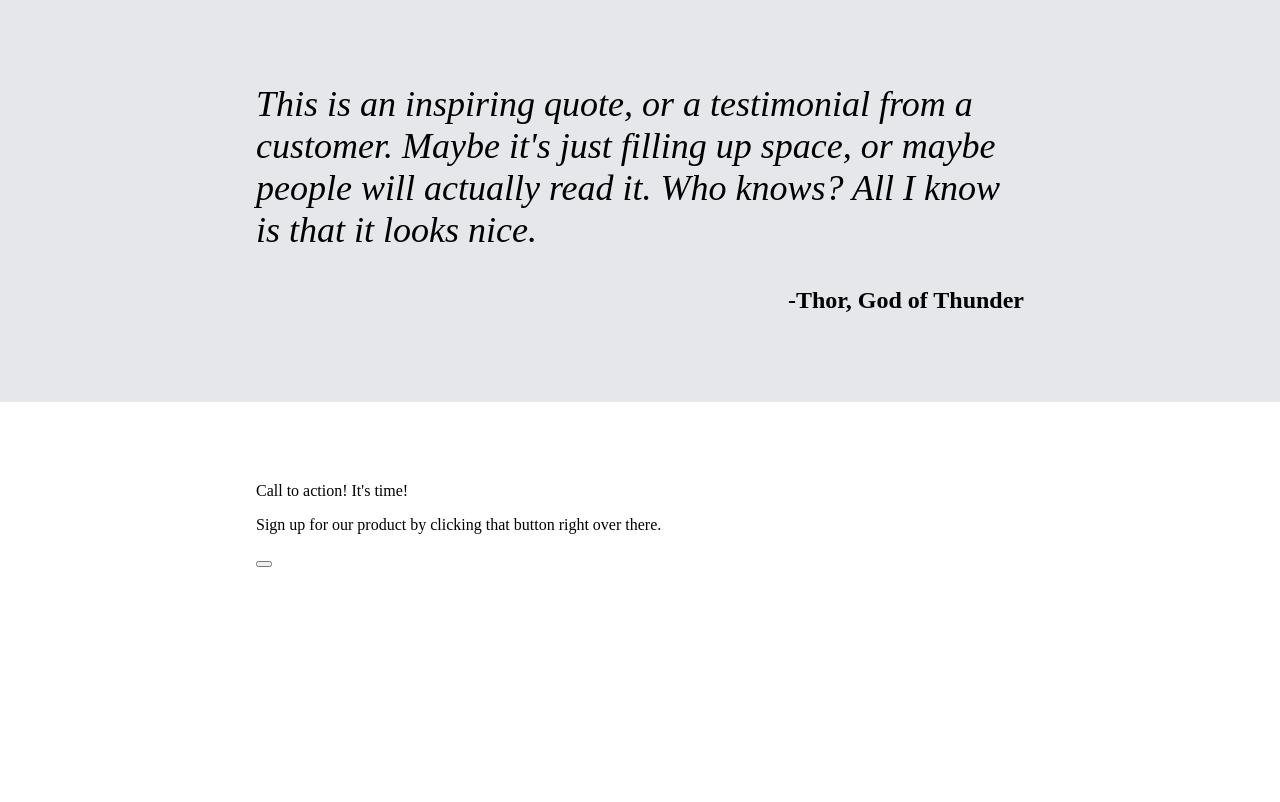
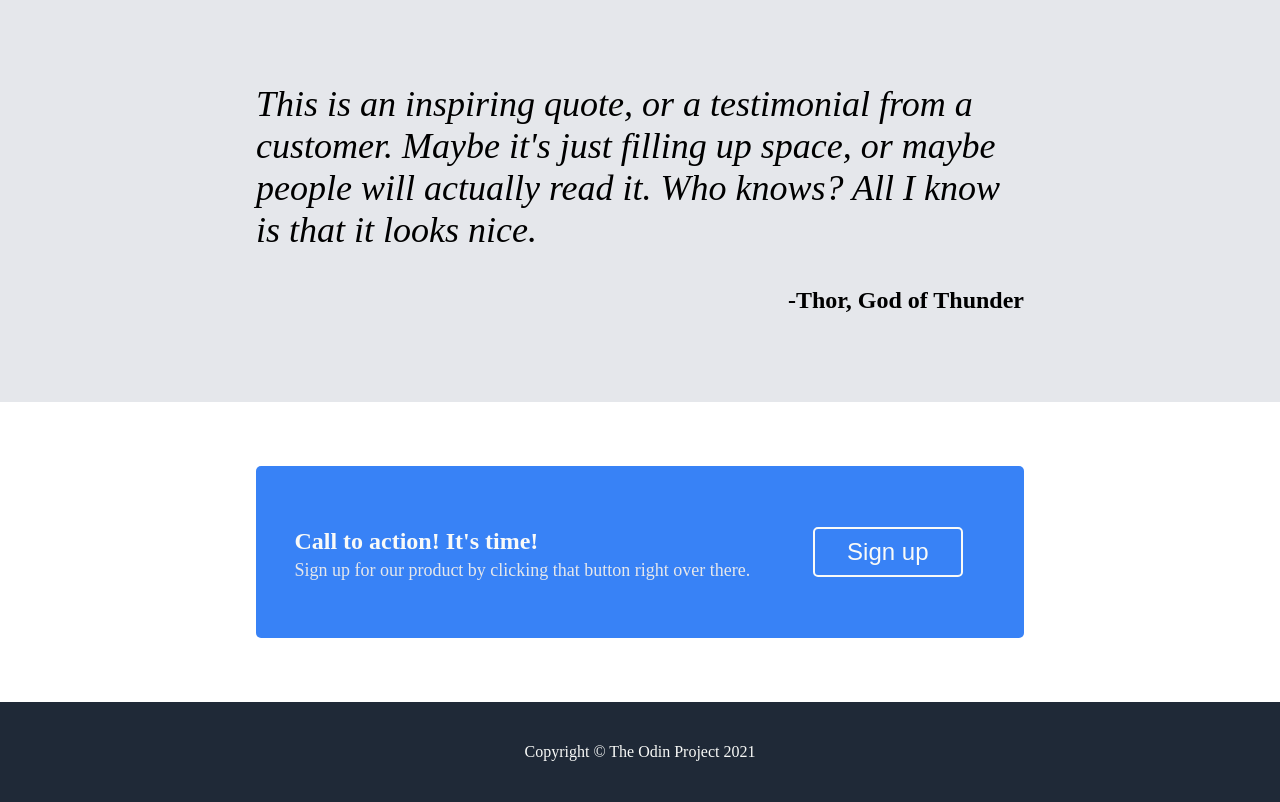
Before and after one commit to zachc92/landing-page, a plain HTML site: page index.html in a window 1280 px wide. Shown: the part 894-1696 px from the top of the page. Before the commit the page ends 1526 px from the top, so only its background shows below. Drawn offline with Linux system fonts and the light colour scheme.

Commit message:
Add files via upload
finished section 4 and footer. project complete

```diff
--- a/index.html
+++ b/index.html
@@ -59,9 +59,12 @@
                     <p class="call-subtext">Sign up for our product by clicking that button right over there.</p>
                 </div>
                 <div class="call-right">
-                    <button class="call-button"></button>
+                    <button class="call-button">Sign up</button>
                 </div>
             </div>
+        </div>
+        <div class="footer">
+            <p>Copyright &copy; The Odin Project 2021</p>
         </div>
     </div>
 </body>
--- a/styles.css
+++ b/styles.css
@@ -133,3 +133,49 @@ body {
     text-align: right;
     font-weight: bold
 }
+
+.call-to-action {
+    background-color: #3882f6;
+    padding: 5%;
+    display: flex;
+    border-radius: 5px;
+}
+
+.call-left {
+    width: 75%;
+}
+
+.call-header {
+    font-size: 24px;
+    font-weight: bold;
+    color: #f9faf8;
+    margin-bottom: 5px;
+}
+
+.call-subtext {
+    font-size: 18px;
+    color: #e5e7eb;
+    margin-top: 5px;
+}
+
+.call-right {
+    display: flex;
+    align-items: center;
+}
+
+.call-button {
+    font-size: 24px;
+    color: #f9faf8;
+    background-color: #3882f6;
+    border: solid 2px #f9faf8;
+    border-radius: 5px;
+    width: 150px;
+    height: 50px;
+}
+
+.footer {
+    background-color: #1f2937;
+    padding: 25px;
+    color: #f9faf8;
+    text-align: center;
+}
```
